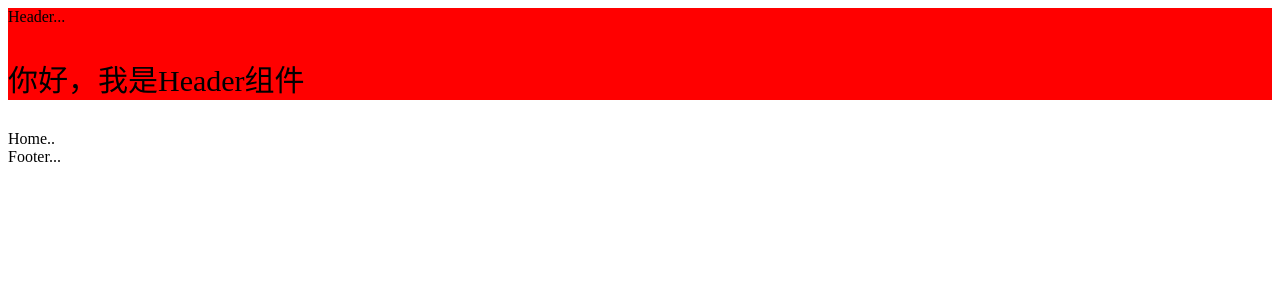
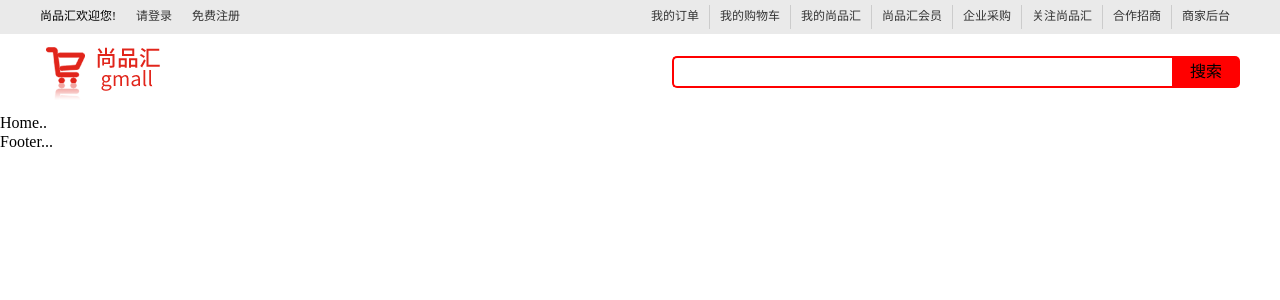
Before and after one commit to paradisefei/vue-pc, a Vue app: page / in a window 1280 px wide. Shown: the top 300 px of the page. Built offline with nearby package versions, Linux system fonts and the light colour scheme.

Commit message:
add: Header组件

```diff
--- a/package.json
+++ b/package.json
@@ -9,6 +9,7 @@
   },
   "dependencies": {
     "core-js": "^3.6.5",
+    "postcss-loader": "^4.1.0",
     "vue": "^2.6.11",
     "vue-router": "^3.4.9"
   },
--- a/src/components/Footer/index.vue
+++ b/src/components/Footer/index.vue
@@ -1,5 +1,5 @@
 <template>
-  <div>Footer...</div>
+  <div class="header">Footer...</div>
 </template>
 
 <script>
@@ -8,5 +8,5 @@ export default {
 };
 </script>
 
-<style>
+<style lang="less" scoped>
 </style>
--- a/src/components/Header/index.vue
+++ b/src/components/Header/index.vue
@@ -1,21 +1,127 @@
 <template>
-  <div class="header">
-    Header...
-    <p>你好，我是Header组件</p>
-  </div>
+  <header>
+    <div class="header_top">
+      <div class="header_top_warpper">
+        <div class="header_top_left">
+          <span>尚品汇欢迎您!</span>
+          <router-link to="/login">请登录</router-link>
+          <router-link to="/register">免费注册</router-link>
+        </div>
+        <ul class="header_top_right">
+          <li><a href="#">我的订单</a></li>
+          <li><a href="#">我的购物车</a></li>
+          <li><a href="#">我的尚品汇</a></li>
+          <li><a href="#">尚品汇会员</a></li>
+          <li><a href="#">企业采购</a></li>
+          <li><a href="#">关注尚品汇</a></li>
+          <li><a href="#">合作招商</a></li>
+          <li><a href="#">商家后台</a></li>
+        </ul>
+      </div>
+    </div>
+    <div class="header_bottom">
+      <router-link to="/home"
+        ><img src="../../images/Logo.png" class="header_bottom_img"
+      /></router-link>
+      <div class="header_bottom_search">
+        <input />
+          <button @click="search">搜索</button>
+      </div>
+    </div>
+  </header>
 </template>
 
 <script>
+/*
+  header结构
+  点击登录，改变地址
+*/
 export default {
   name: "Header",
+  methods: {
+    search() {
+      this.$router.push("/search");
+    },
+  },
 };
 </script>
 
 <style lang="less" scoped>
-.header {
+header a {
+  text-decoration: none;
+  color: #333333;
+}
+header a:hover {
+  color: red;
+}
+.header_top {
+  width: 100%;
+  padding: 5px 0px;
+  background: #eaeaea;
+  display: flex;
+}
+.header_top_warpper {
+  width: 1200px;
+  margin: 0 auto;
+  font-size: 12px;
+  display: flex;
+  justify-content: space-between;
+  min-width: 1200px;
+  // padding: 10px 0;
+}
+.header_top_left {
+  padding: 5px 0px;
+}
+.header_top_left a {
+  margin-left: 20px;
+  text-align: center;
+}
+.header_top_right {
+  list-style: none;
+  display: flex;
+}
+.header_top_right li {
+  padding: 5px 10px;
+  border-right: 1px solid #ccc;
+}
+.header_top_right li:last-child {
+  border-right: 0px;
+}
+
+// 头部的logo一块
+.header_bottom {
+  width: 1200px;
+  margin: 0 auto;
+  padding: 10px 0px;
+
+  display: flex;
+  justify-content: space-between;
+}
+.header_bottom_search {
+  height: 56px;
+  line-height: 56px;
+}
+.header_bottom_img {
+  cursor: pointer;
+}
+.header_bottom_search input {
+  width: 500px;
+  height: 32px;
+  padding: 0px;
+  border: 2px solid red;
+  border-right: 0;
+  outline: none;
+  box-sizing: border-box;
+  border-radius: 5px 0 0 5px;
+}
+.header_bottom_search button {
   background: red;
-  p {
-    font-size: 30px;
-  }
+  width: 68px;
+  height: 32px;
+  border: 0;
+  border-radius: 0 5px 5px 0;
+}
+.header_bottom_search button:hover {
+  cursor: pointer;
 }
 </style>
--- a/src/main.js
+++ b/src/main.js
@@ -7,6 +7,9 @@ import App from "./App.vue";
 
 import router from "./router";
 
+// 引入重置样式
+import "./styles/normalize.css";
+
 Vue.config.productionTip = false;
 
 new Vue({
```
Also changed, not shown: src/images/Logo.png (added), src/styles/normalize.css (added), 1 other file (tests, documents, lock files or other folders).
